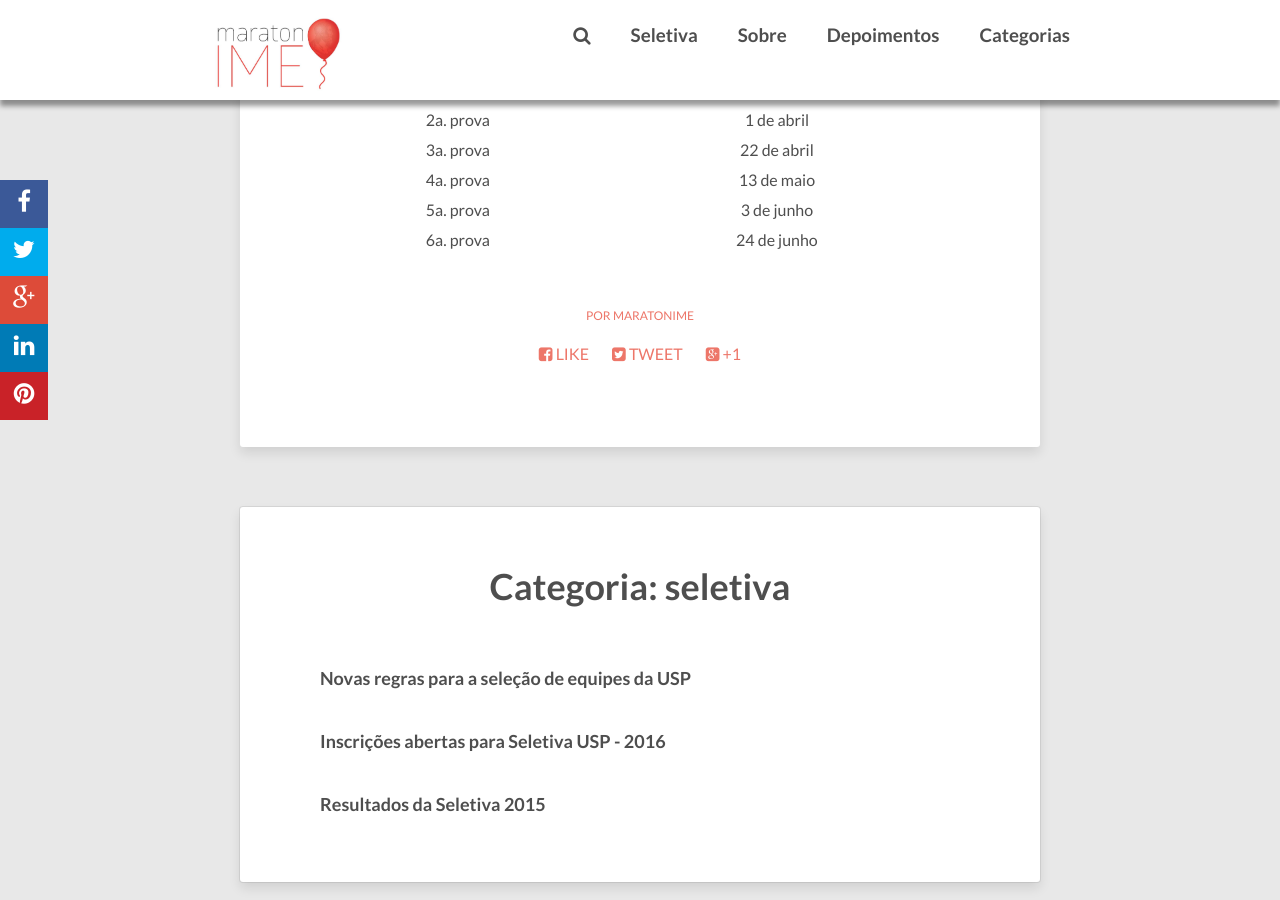
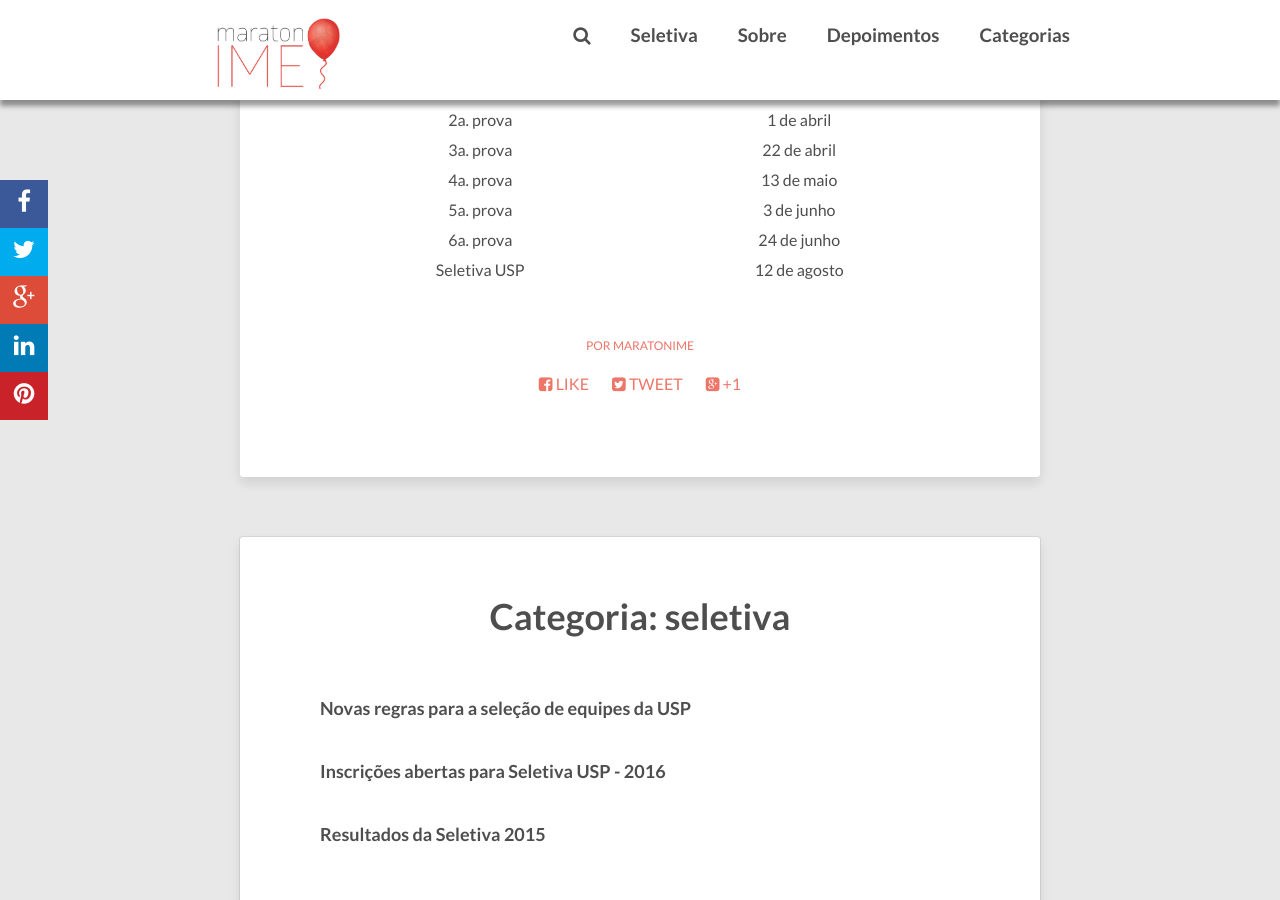
Before and after one commit to maratonusp/blog, a Jekyll site: the page built from _posts/2017-01-27-novas-regras-seletiva-usp-2017.md, in a window 1280 px wide and 900 px high, scrolled down 1780 px. Built offline with Jekyll 4.4.1, drawn with Linux system fonts in a browser that asks for light colours; nearby versions of some CDN libraries; comment, search, counter and statistics services are not loaded.

Commit message:
Adicionado data seletiva

```diff
--- a/_posts/2017-01-27-novas-regras-seletiva-usp-2017.md
+++ b/_posts/2017-01-27-novas-regras-seletiva-usp-2017.md
@@ -48,3 +48,4 @@ Segue o calendário das provas do ano de 2017:
 | 4a. prova      | 13 de maio    |
 | 5a. prova      | 3 de junho    |
 | 6a. prova      | 24 de junho   |
+| Seletiva USP   | 12 de agosto  |
```
